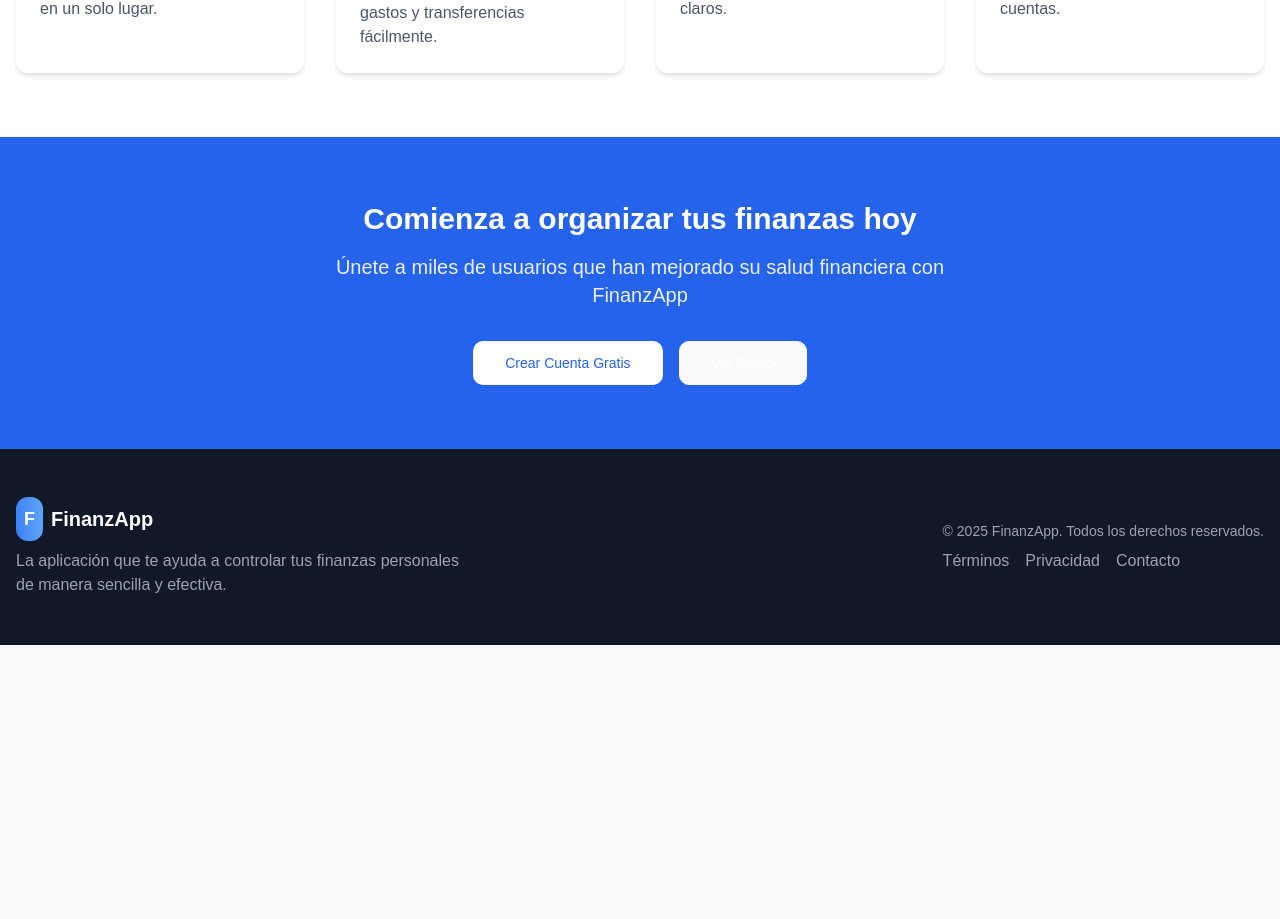
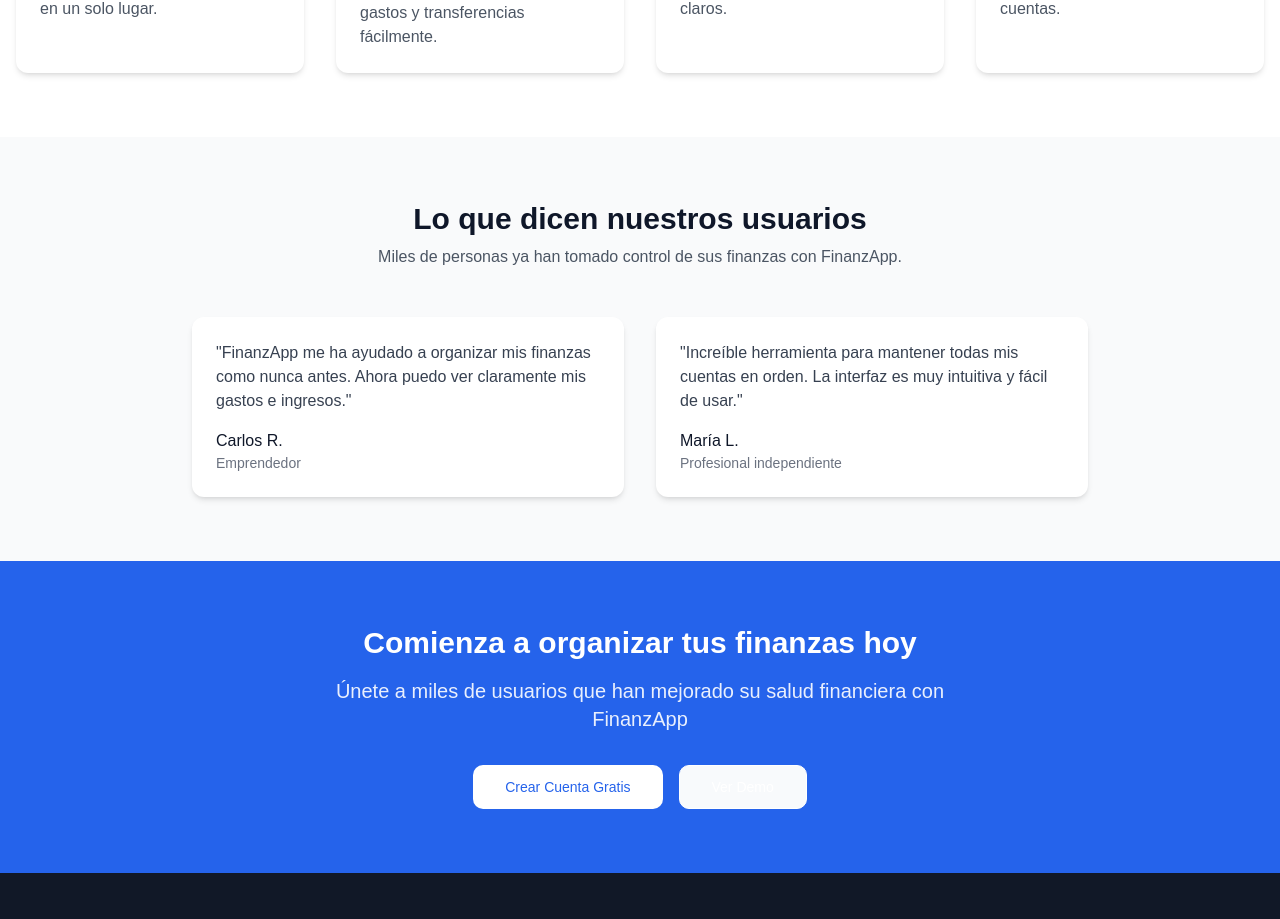
Before and after one commit to samuelbonifacio015/Finovate, a React (Vite) app: page / in a window 1280 px wide. Shown: the part 874-1793 px from the top of the page. Before the commit the page ends 1519 px from the top, so only its background shows below. Built offline with nearby package versions, Linux system fonts and the light colour scheme; a web font is replaced by a local one.

Commit message:
Reverted to commit 2346153fde73fed61f76bc7286597180d2020af9

```diff
--- a/src/components/HomePage.tsx
+++ b/src/components/HomePage.tsx
@@ -27,6 +27,19 @@ const HomePage = () => {
       title: "Notificaciones",
       description: "Recibe alertas sobre movimientos importantes en tus cuentas.",
       icon: "🔔"
+    }
+  ];
+
+  const testimonials = [
+    {
+      content: "FinanzApp me ha ayudado a organizar mis finanzas como nunca antes. Ahora puedo ver claramente mis gastos e ingresos.",
+      author: "Carlos R.",
+      role: "Emprendedor"
+    },
+    {
+      content: "Increíble herramienta para mantener todas mis cuentas en orden. La interfaz es muy intuitiva y fácil de usar.",
+      author: "María L.",
+      role: "Profesional independiente"
     }
   ];
 
@@ -124,6 +137,32 @@ const HomePage = () => {
         </div>
       </div>
 
+      {/* Sección de Testimonios */}
+      <div className="bg-gray-50 py-16">
+        <div className="container mx-auto px-4">
+          <div className="text-center mb-12">
+            <h2 className="text-3xl font-bold mb-2">Lo que dicen nuestros usuarios</h2>
+            <p className="text-gray-600 max-w-2xl mx-auto">
+              Miles de personas ya han tomado control de sus finanzas con FinanzApp.
+            </p>
+          </div>
+
+          <div className="grid grid-cols-1 md:grid-cols-2 gap-8 max-w-4xl mx-auto">
+            {testimonials.map((testimonial, index) => (
+              <Card key={index} className="border-none shadow-md bg-white">
+                <CardContent className="p-6">
+                  <p className="text-gray-700 mb-4">"{testimonial.content}"</p>
+                  <div>
+                    <p className="font-medium">{testimonial.author}</p>
+                    <p className="text-sm text-gray-500">{testimonial.role}</p>
+                  </div>
+                </CardContent>
+              </Card>
+            ))}
+          </div>
+        </div>
+      </div>
+
       {/* Sección CTA */}
       <div className="bg-blue-600 text-white py-16">
         <div className="container mx-auto px-4 text-center">
```
